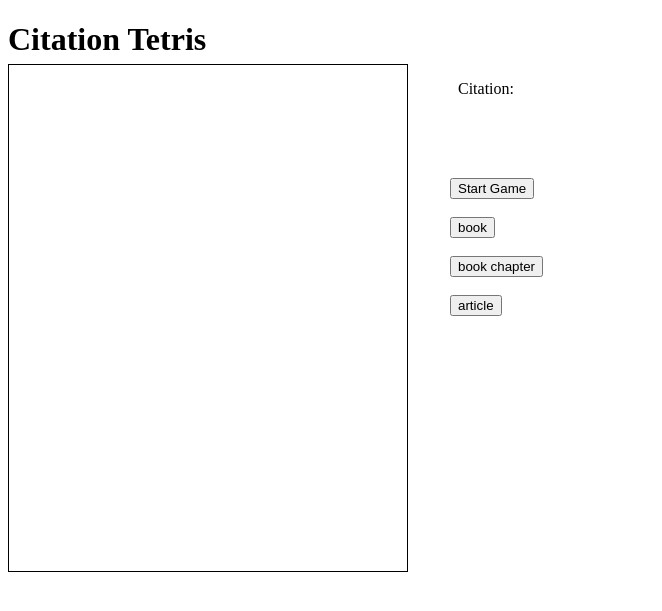
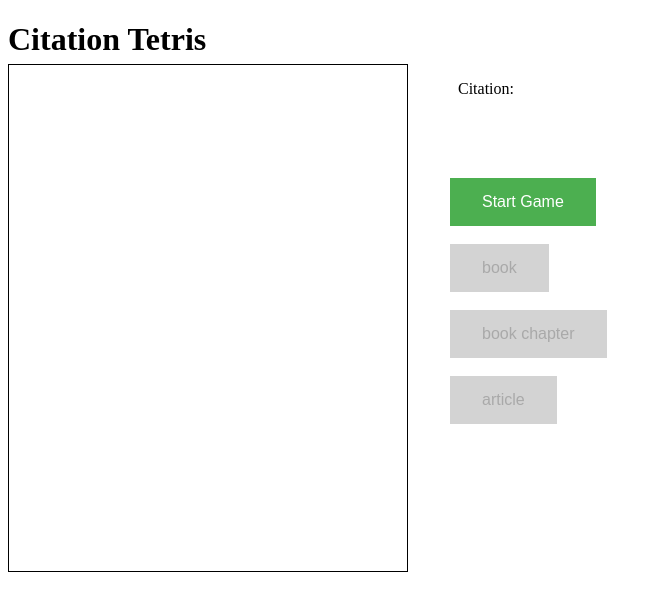
Before and after one commit to kenirwin/SortTetris, a PHP site: page / in a window 1280 px wide. Shown: the top 611 px of the page, without its empty margins (0-662 px from the left). Run offline with PHP 8.4, Linux system fonts and the light colour scheme.

Commit message:
pretty buttons/display as active and inactive according to game state

```diff
--- a/cite-tetris.js
+++ b/cite-tetris.js
@@ -60,7 +60,7 @@ data = [
         var buttonsHTML = '';
         buttonsHTML += '<br /><button class="start-stop-button" id="start">Start Game</button><br />';
         for (var i = 0; i < game.buttons.length; i++) {
-            buttonsHTML += '<br/><button class="game-button" id="'+game.buttons[i]+'">'+game.buttons[i]+'</button><br/>';
+            buttonsHTML += '<br/><button class="game-button inactive" id="'+game.buttons[i]+'">'+game.buttons[i]+'</button><br/>';
         }
         $('#controls').html(buttonsHTML);
         $('.start-stop-button').click(function() {
@@ -70,10 +70,10 @@ data = [
 
 
     start: function () {
-        $('.game-button').click(function() {
+        $('.game-button').removeClass('inactive').click(function() {
             game.clickEval(this.id);
         });
-        $('.start-stop-button').unbind();
+        $('.start-stop-button').addClass('inactive').unbind();
         game.next();
     },
 
@@ -189,8 +189,8 @@ data = [
             );
         });
         delete game.timer;
-        $("#controls .game-button").unbind();
-        $(".start-stop-button").click(function() {
+        $("#controls .game-button").addClass('inactive').unbind();
+        $(".start-stop-button").removeClass('inactive').click(function() {
             for (var i=0; i<game.height+1; i++) {
                 $('#row'+i).text('').css('background-color',game.blankColor);
             }
--- a/style.css
+++ b/style.css
@@ -25,3 +25,19 @@ tr {
     color: red;
     background-color: pink;
 }
+
+button {
+    background-color: #4CAF50; /* Green */
+    border: none;
+    color: white;
+    padding: 15px 32px;
+    text-align: center;
+    text-decoration: none;
+    display: inline-block;
+    font-size: 16px;
+}
+
+button.inactive {
+    background-color: lightgrey;
+    color: darkgrey;
+}
```
